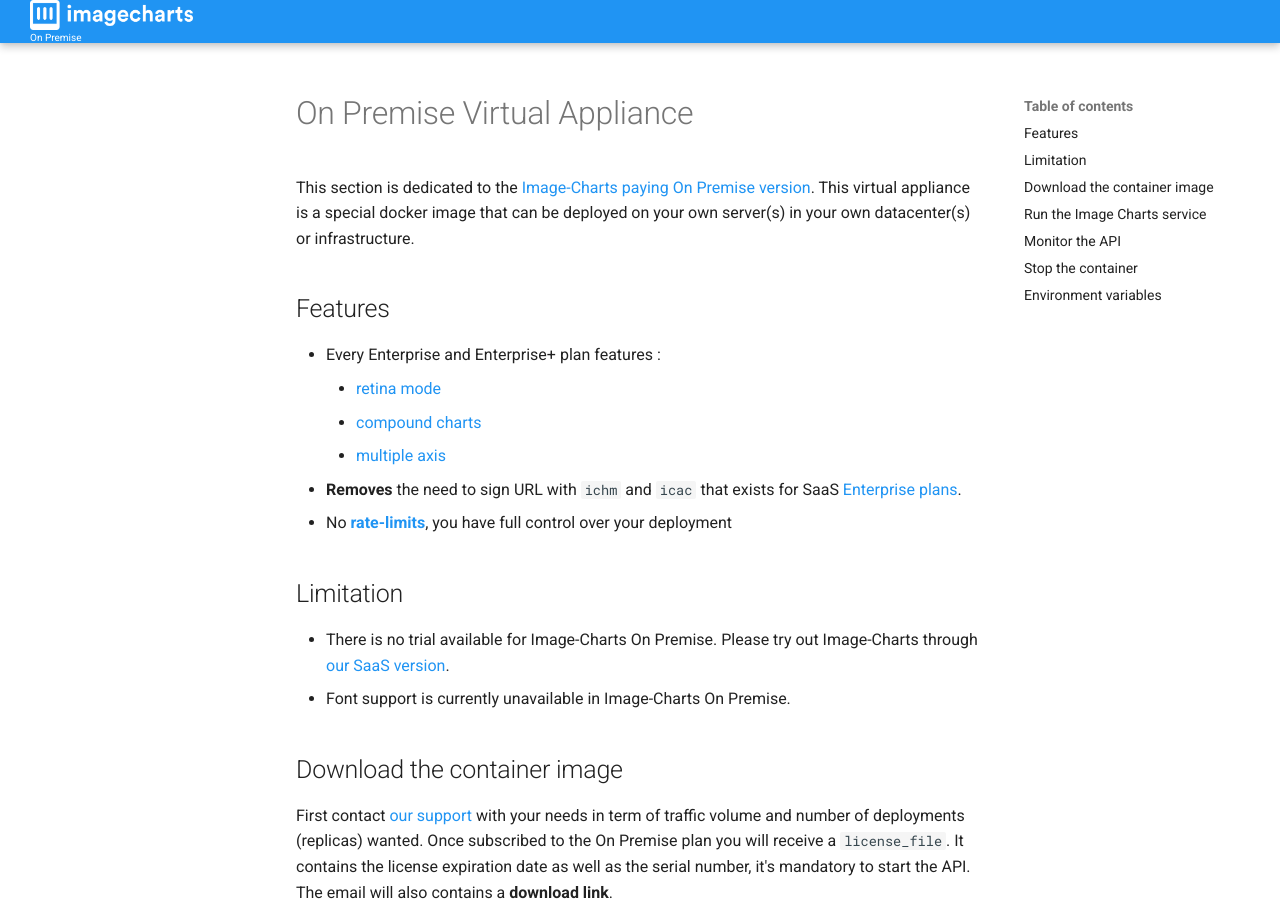
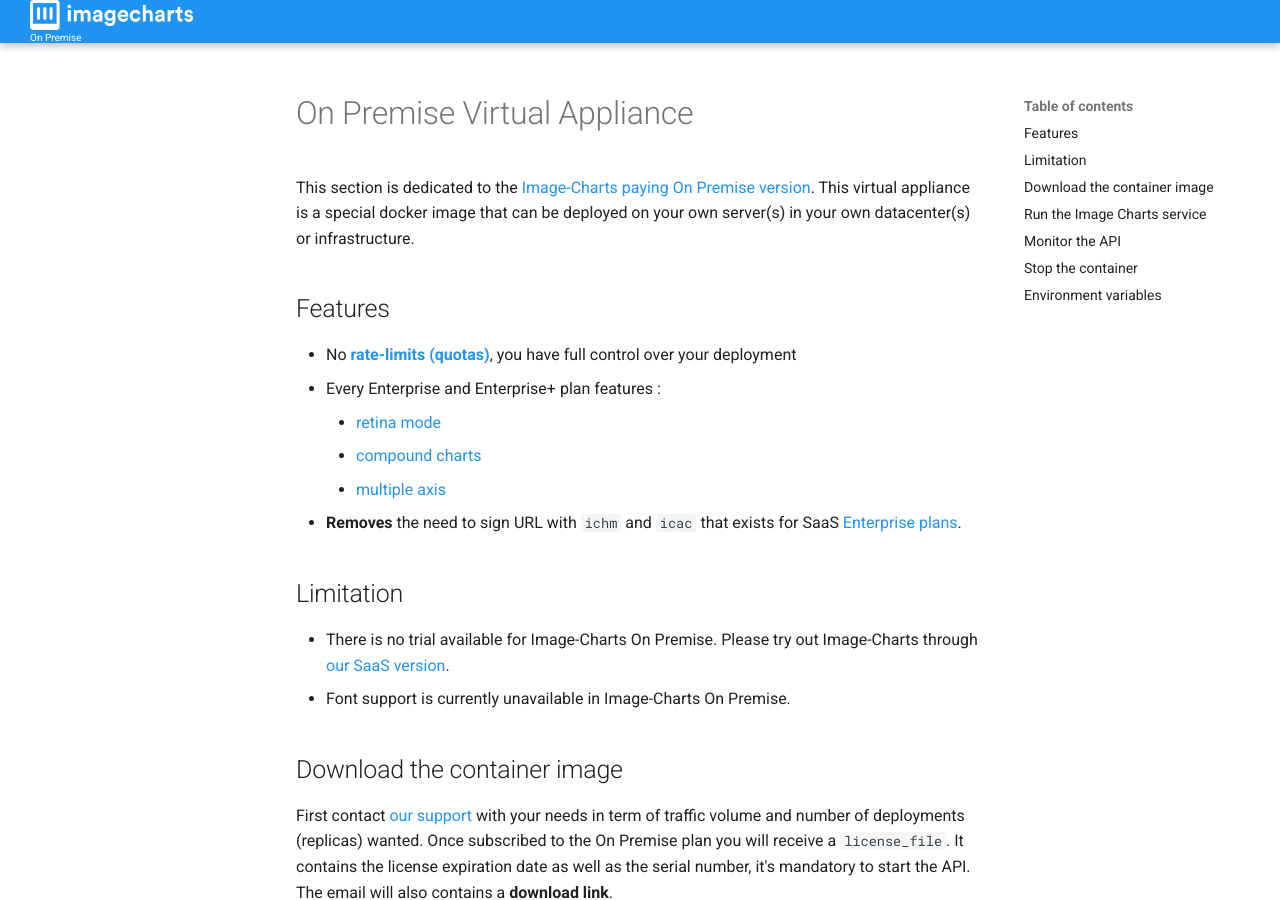
Before and after one commit to image-charts/documentation, an MkDocs documentation site: the page built from docs/on-premise.md, in a window 1280 px wide and 900 px high. Built offline with MkDocs 1.6.1 and Material for MkDocs 9.7.7, drawn with Linux system fonts in a browser that asks for light colours.

Commit message:
Update on-premise.md

```diff
--- a/docs/on-premise.md
+++ b/docs/on-premise.md
@@ -7,12 +7,12 @@
 
 ## Features
 
+- No **[rate-limits (quotas)](https://documentation.image-charts.com/limits-and-quotas/)**, you have full control over your deployment
 - Every Enterprise and Enterprise+ plan features :
     - [retina mode](/reference/retina/)
     - [compound charts](/reference/compound-charts/)
     - [multiple axis](/reference/chart-axis/#visible-axes)
 - **Removes** the need to sign URL with `ichm` and `icac` that exists for SaaS [Enterprise plans](/enterprise).
-- No **[rate-limits](https://documentation.image-charts.com/limits-and-quotas/)**, you have full control over your deployment
 
 ## Limitation
 
```
